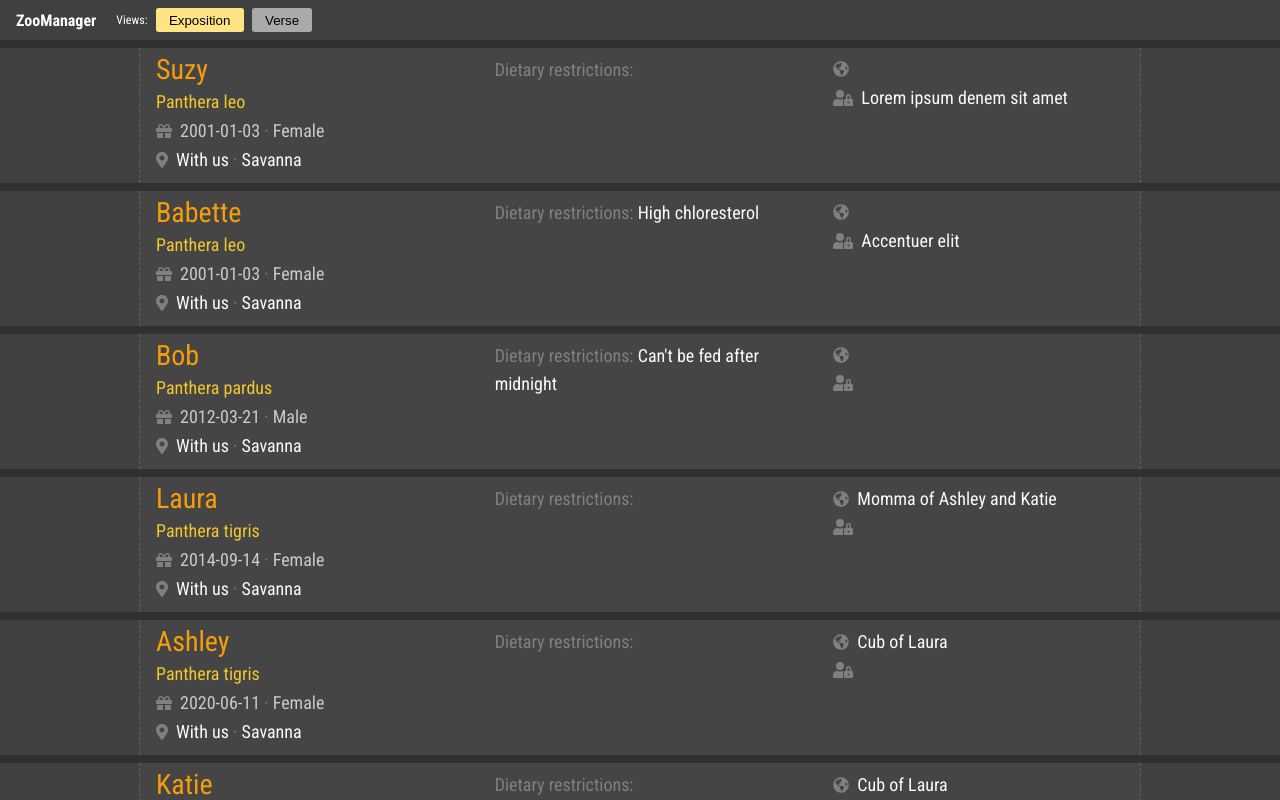
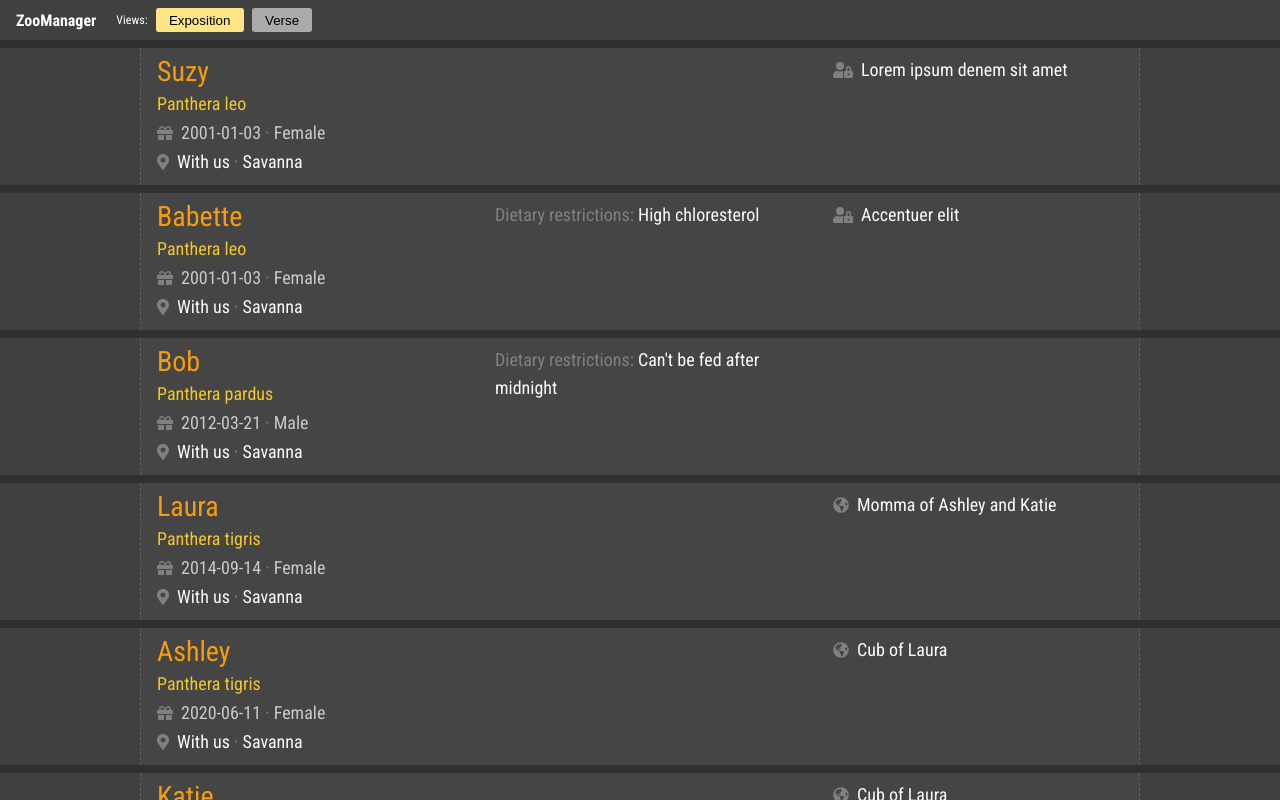
Before and after one commit to iamgrid/zoomanager, a React (Create React App) app: page / in a window 1280 px wide. Shown: the top 800 px of the page. Built offline with nearby package versions, Linux system fonts and the light colour scheme.

Commit message:
'Verse' view styling

```diff
--- a/src/App.css
+++ b/src/App.css
@@ -1,60 +1,131 @@
-:root {
-	--c-text-default: #fafafa;
-	--c-text-hl1: #f59d0a;
-	--c-text-hl2: #51d9ef;
-	--c-text-hl3: #f3c72c;
-	--c-text-hl4: #ffe486;
-	--c-text-ll1: #808080;
-	--c-text-ll2: #cacaca;
-	--c-text-ll3: #aaaaaa;
+* {
+	box-sizing: border-box;
 }
 
-.text_default {
-	color: var(--c-text-default);
+:root {
+	--e-item-stretch-bg: #404040;
+	--e-item-bg: #454545;
+	--e-text-default: #fafafa;
+	--e-text-hl1: #f59d0a;
+	--e-text-hl2: #51d9ef;
+	--e-text-hl3: #f3c72c;
+	--e-text-hl4: #ffe486;
+	--e-text-ll1: #808080;
+	--e-text-ll2: #cacaca;
+	--e-text-ll3: #aaaaaa;
+
+	--v-item-bg: #ffffff;
+	--v-text-default: #303030;
+	--v-text-hl1: #f59d0a;
+	--v-text-hl2: #51d9ef;
+	--v-text-hl3: #f3c72c;
+	--v-text-hl4: #ffe486;
+	--v-text-ll1: #c9c9c9;
+	--v-text-ll2: #cacaca;
+	--v-text-ll3: #aaaaaa;
 }
 
-.text_hl1 {
-	color: var(--c-text-hl1);
+.text_exposition_default {
+	color: var(--e-text-default);
 }
 
-.text_hl2 {
-	color: var(--c-text-hl2);
+.text_exposition_hl1 {
+	color: var(--e-text-hl1);
 }
 
-.text_hl3 {
-	color: var(--c-text-hl3);
+.text_exposition_hl2 {
+	color: var(--e-text-hl2);
 }
 
-.text_hl4 {
-	color: var(--c-text-hl4);
+.text_exposition_hl3 {
+	color: var(--e-text-hl3);
 }
 
-.text_ll1 {
-	color: var(--c-text-ll1);
+.text_exposition_hl4 {
+	color: var(--e-text-hl4);
 }
 
-.text_ll2 {
-	color: var(--c-text-ll2);
+.text_exposition_ll1 {
+	color: var(--e-text-ll1);
 }
 
-.text_ll3 {
-	color: var(--c-text-ll3);
+.text_exposition_ll2 {
+	color: var(--e-text-ll2);
 }
 
-.text_sm {
+.text_exposition_ll3 {
+	color: var(--e-text-ll3);
+}
+
+.text_exposition_sm {
 	font-size: 16px;
 }
 
-.text_md {
+.text_exposition_md {
 	font-size: 18px;
 }
 
-.text_lg {
+.text_exposition_lg {
 	font-size: 22px;
 }
 
-.text_xl {
+.text_exposition_xl {
 	font-size: 28px;
+	line-height: 32px;
+}
+
+.text_verse_default {
+	color: var(--v-text-default);
+}
+
+.text_verse_hl1 {
+	color: var(--v-text-hl1);
+}
+
+.text_verse_hl2 {
+	color: var(--v-text-hl2);
+}
+
+.text_verse_hl3 {
+	color: var(--v-text-hl3);
+}
+
+.text_verse_hl4 {
+	color: var(--v-text-hl4);
+}
+
+.text_verse_ll1 {
+	color: var(--v-text-ll1);
+}
+
+.text_verse_ll2 {
+	color: var(--v-text-ll2);
+}
+
+.text_verse_ll3 {
+	color: var(--v-text-ll3);
+}
+
+.text_verse_sm {
+	font-size: 16px;
+}
+
+.text_verse_md {
+	font-size: 18px;
+}
+
+.text_verse_lg {
+	font-size: 22px;
+}
+
+.text_verse_xl {
+	font-size: 28px;
+	line-height: 32px;
+	width: 100%;
+	text-align: center;
+	border-bottom: 1px dotted gray;
+	padding-bottom: 0.4em;
+	margin-bottom: 0.3em;
 }
 
 body {
@@ -106,14 +177,14 @@ body {
 	border: 0;
 	padding: 0.3em 1em;
 	margin: 0;
-	background: var(--c-text-ll3);
+	background: var(--e-text-ll3);
 	cursor: pointer;
 	/* outline: 0; */
 }
 
 .header__view_selector_button--active {
 	cursor: default;
-	background: var(--c-text-hl4);
+	background: var(--e-text-hl4);
 }
 
 .data_display__item {
@@ -121,18 +192,18 @@ body {
 }
 
 .data_display--verse .data_display__item {
-	border: 1px solid gray;
-	margin-bottom: 1em;
+	/* border: 1px solid gray; */
+	margin: 0.5em 0;
 }
 
 .data_display--exposition .data_display__item_wrapper {
-	background-color: #404040;
+	background-color: var(--e-item-stretch-bg);
 }
 
 .data_display--exposition .data_display__item {
 	margin: 0.5em auto;
 	max-width: 1000px;
-	background-color: #454545;
+	background-color: var(--e-item-bg);
 }
 
 .data_display--exposition .data_display__section {
@@ -168,9 +239,45 @@ body {
 .data_display__row_icon {
 	display: inline-block;
 	margin-right: 0.5em;
-	color: var(--c-text-ll1);
+	color: var(--e-text-ll1);
 }
 
 .data_display__prefix {
-	color: var(--c-text-ll1);
+	color: var(--e-text-ll1);
 }
+
+.data_display--verse .data_display__prefix {
+	color: var(--v-text-ll1);
+}
+
+.data_display--verse {
+	padding: 10px;
+}
+
+.data_display--verse .data_display__item {
+	padding: 1em 1.5em 0.8em;
+	border-radius: 0.5em;
+	background: var(--v-item-bg);
+	box-shadow: 0 0 5px #ff9100af;
+}
+
+@media screen and (min-width: 650px) {
+	.data_display--verse {
+		columns: 2;
+		column-gap: 10px;
+		margin: 0 auto;
+		max-width: 650px;
+	}
+
+	.data_display--verse .data_display__item {
+		width: 310px;
+		display: inline-block;
+	}
+}
+
+@media screen and (min-width: 980px) {
+	.data_display--verse {
+		columns: 3;
+		max-width: 980px;
+	}
+}
--- a/src/features/main/DataItem.tsx
+++ b/src/features/main/DataItem.tsx
@@ -1,6 +1,11 @@
 import React from 'react';
-import { dataItem, expositionFieldConfig, verseFieldConfig } from '../../types';
-// import { ViewContext } from '../../ViewContext';
+import {
+	configItemId,
+	dataItem,
+	expositionFieldConfig,
+	verseFieldConfig,
+} from '../../types';
+import { ViewContext } from '../../ViewContext';
 import { FontAwesomeIcon } from '@fortawesome/react-fontawesome';
 
 interface DataItemProps {
@@ -12,8 +17,6 @@ export default function DataItem({
 	itemData,
 	fieldConfig,
 }: DataItemProps): React.ReactElement {
-	// const { activeView } = React.useContext(ViewContext);
-
 	return (
 		<div className='data_display__item'>
 			{Object.keys(fieldConfig).map((sectionId) => {
@@ -70,7 +73,7 @@ function DataRow({
 	rowId,
 	itemData,
 	fieldConfig,
-}: DataRowProps): React.ReactElement {
+}: DataRowProps): React.ReactElement | null {
 	let rowIcon = null;
 	const confIcon = Object.values(fieldConfig[sectionId][rowId])[0].icon;
 	if (confIcon !== undefined) {
@@ -82,6 +85,16 @@ function DataRow({
 			);
 		}
 	}
+
+	// return null if none of the entries have any text content
+	let hasContent = false;
+	Object.values(fieldConfig[sectionId][rowId]).forEach((entry) => {
+		const entryId = entry.id as configItemId;
+		if (itemData[entryId] !== '') hasContent = true;
+	});
+
+	if (!hasContent) return null;
+
 	return (
 		<div
 			className='data_display__row'
@@ -120,12 +133,14 @@ function DataEntry({
 	itemData,
 	fieldConfig,
 }: DataEntryProps): React.ReactElement {
+	const { activeView } = React.useContext(ViewContext);
+
 	const entryConfig = fieldConfig[sectionId][rowId][entryId];
 	const entryConfigId = entryConfig.id;
 	let disp = itemData[entryConfigId];
 	const classes = ['data_display__entry'];
-	classes.push('text_' + entryConfig.fontSize);
-	classes.push('text_' + entryConfig.cssClass);
+	classes.push('text_' + activeView + '_' + entryConfig.fontSize);
+	classes.push('text_' + activeView + '_' + entryConfig.cssClass);
 
 	return (
 		<div
--- a/src/fieldConfigs/verse.json
+++ b/src/fieldConfigs/verse.json
@@ -13,7 +13,7 @@
 		"visible": true,
 		"sectionLinePosition": "1|20|10",
 		"fontSize": "md",
-		"cssClass": "hl3",
+		"cssClass": "hl2",
 		"prefix": "",
 		"suffix": ""
 	},
@@ -31,7 +31,7 @@
 		"visible": true,
 		"sectionLinePosition": "2|10|10",
 		"fontSize": "md",
-		"cssClass": "default",
+		"cssClass": "hl3",
 		"prefix": "",
 		"suffix": ""
 	},
```
